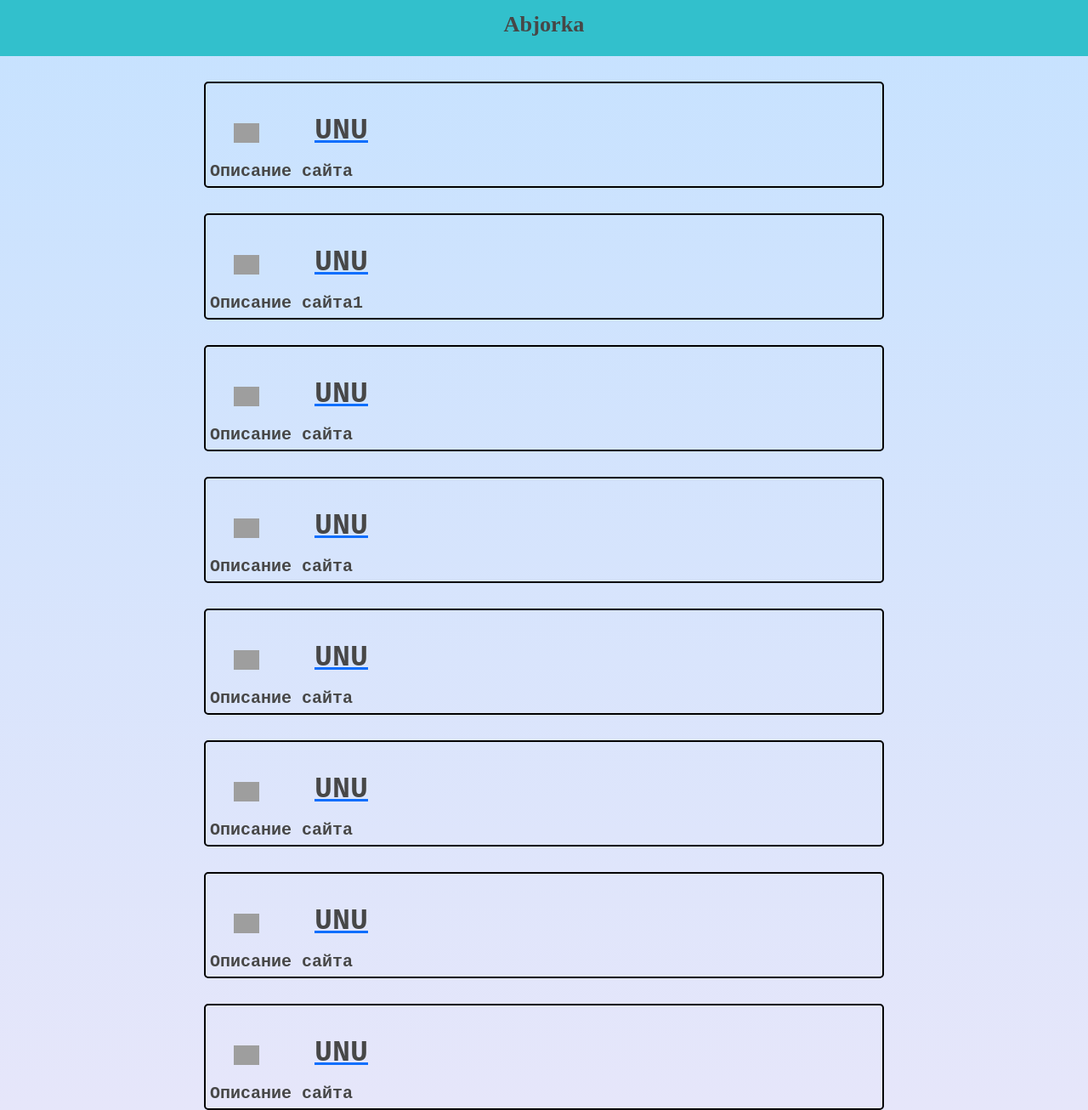
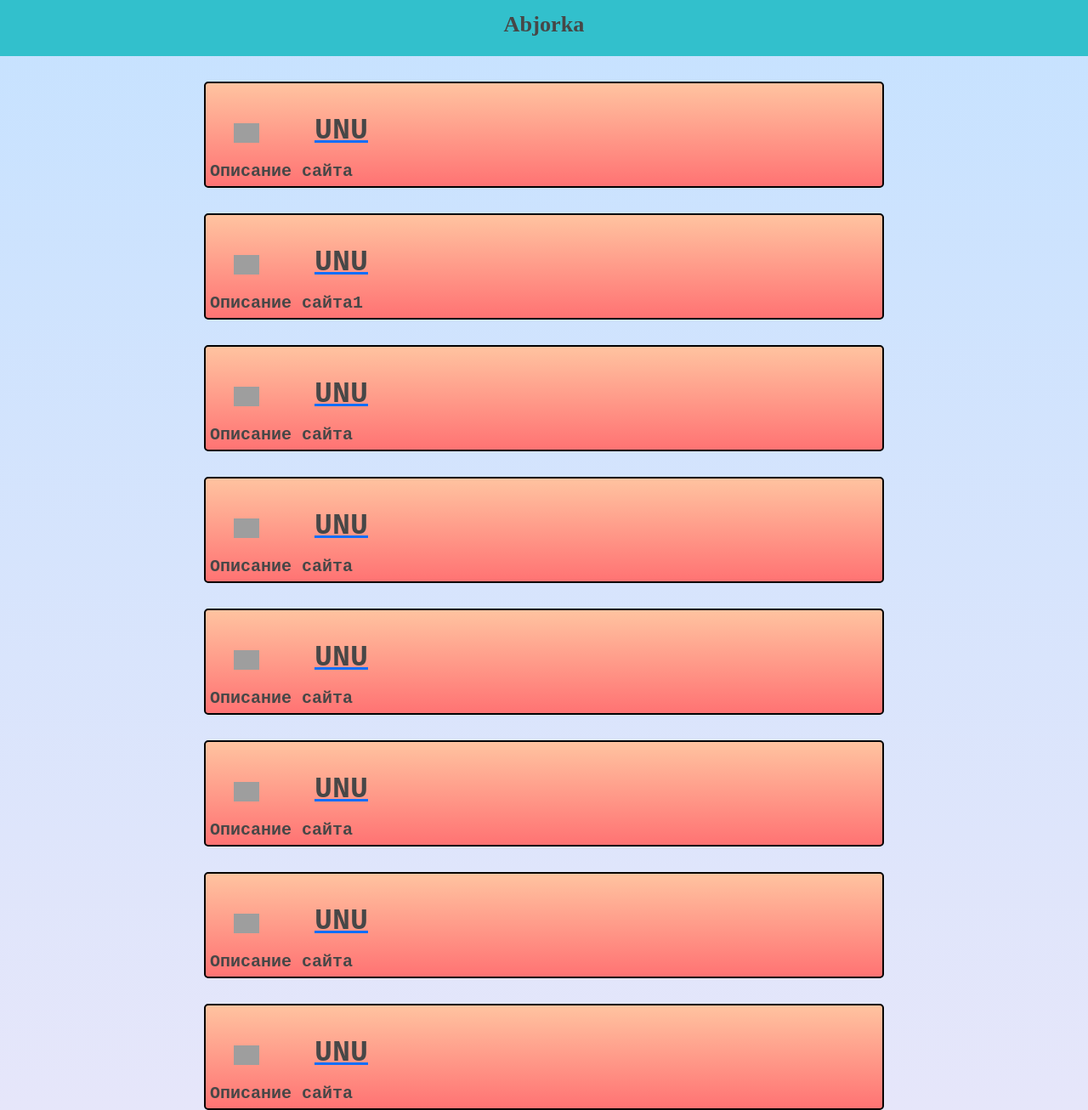
Before and after one commit to Abjorny/abjorka, a Django app: page / in a window 1280 px wide. Shown: the whole page at 85% size. Run offline with Django 4.2, Linux system fonts and the light colour scheme; grey boxes are pictures that could not be loaded.

Commit message:
add file

```diff
--- a/promsite/main/static/main/css/main.css
+++ b/promsite/main/static/main/css/main.css
@@ -30,7 +30,7 @@ body {
     margin-top: 30px;
     margin-left: auto;
     margin-right: auto;
-
+    background: linear-gradient(#ffc3a0, #ff7373);
     overflow: hidden;
     border: solid 2px black;
     width: 800px;
```
